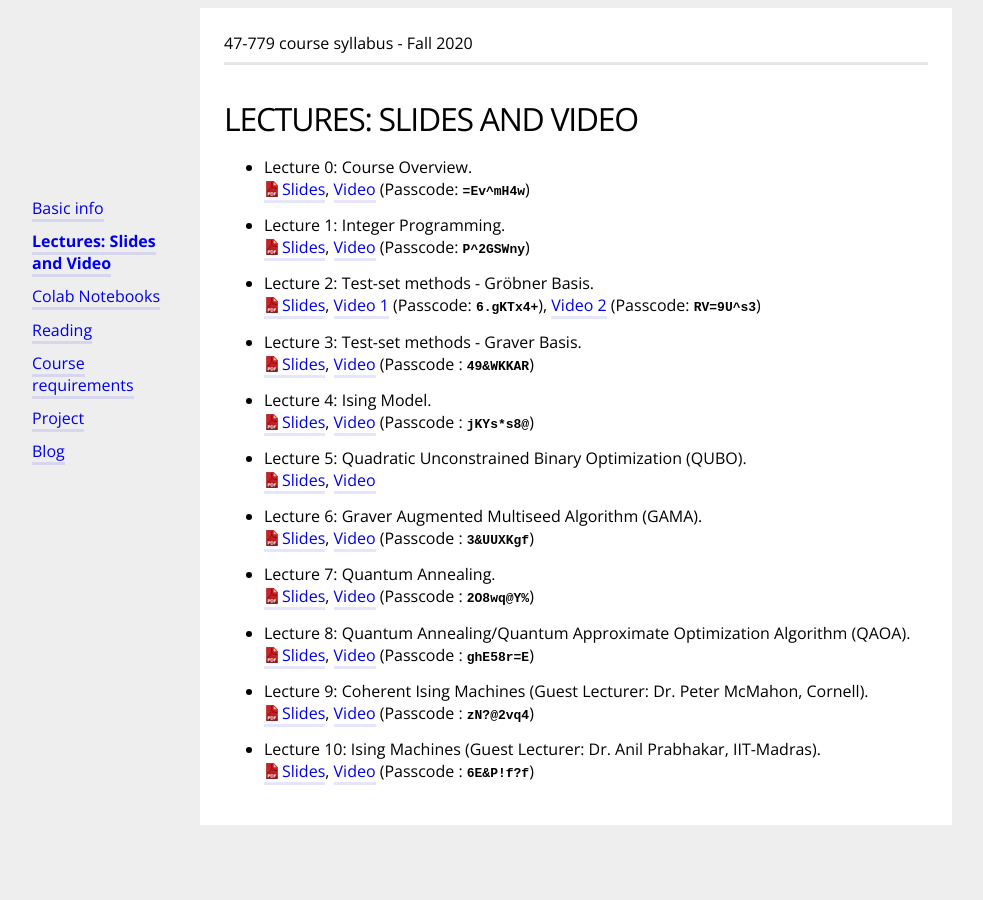
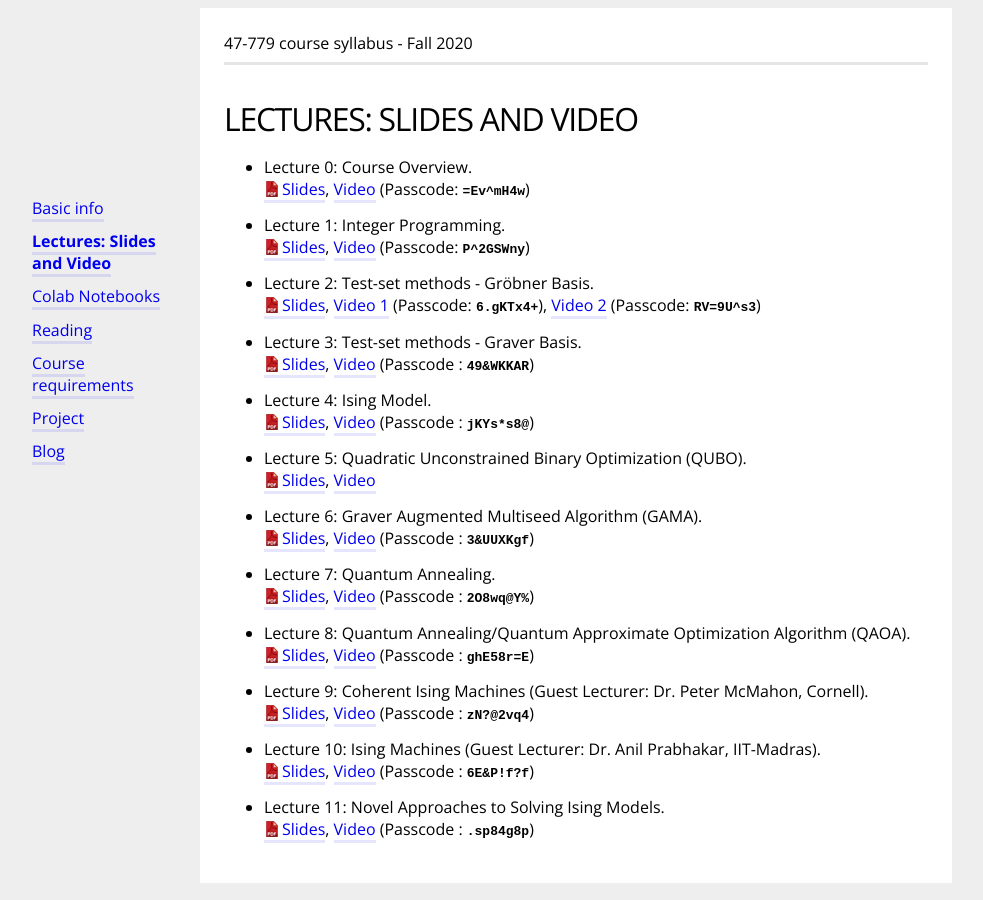
Before and after one commit to bernalde/QuIP, a Jekyll site: the page built from lecture.md, in a window 1280 px wide. Shown: the whole page, without its empty margins (64-1047 px from the left). Built offline with Jekyll 4.4.1, drawn with Linux system fonts in a browser that asks for light colours.

Commit message:
Changes to lecture 11

```diff
--- a/lecture.md
+++ b/lecture.md
@@ -63,3 +63,8 @@ Here you can access all the lecture slides and videos.
 <a href="slides/47-779 Lecture 10 - Ising Machines (Prabhakar).pdf" download>Slides</a>,
 [Video](https://cmu.zoom.us/rec/share/nFbL4iJpXCn-wxu63p-rwnAUIZ-AK8CVrqgrAme5v8t1Ydeq6Sk3zv1W5a8NVsdr.gHExwvh-oz1PZJJD)
 (Passcode : <kbd><strong>6E&P!f?f</strong></kbd>)
+
+- Lecture 11: Novel Approaches to Solving Ising Models.<br>
+<a href="slides/47-779 Lecture 11 - Novel Approaches to Solving Ising Models.pdf" download>Slides</a>,
+[Video](https://cmu.zoom.us/rec/share/B697RHzL0wXG-adyOzBSv-gNbhC9pYTclFFXSnj8V8xgy8CEDzES2mxVNxnjpxtz.pVWEuw0iXQt5ybvG)
+(Passcode : <kbd><strong>.sp84g8p</strong></kbd>)
```
